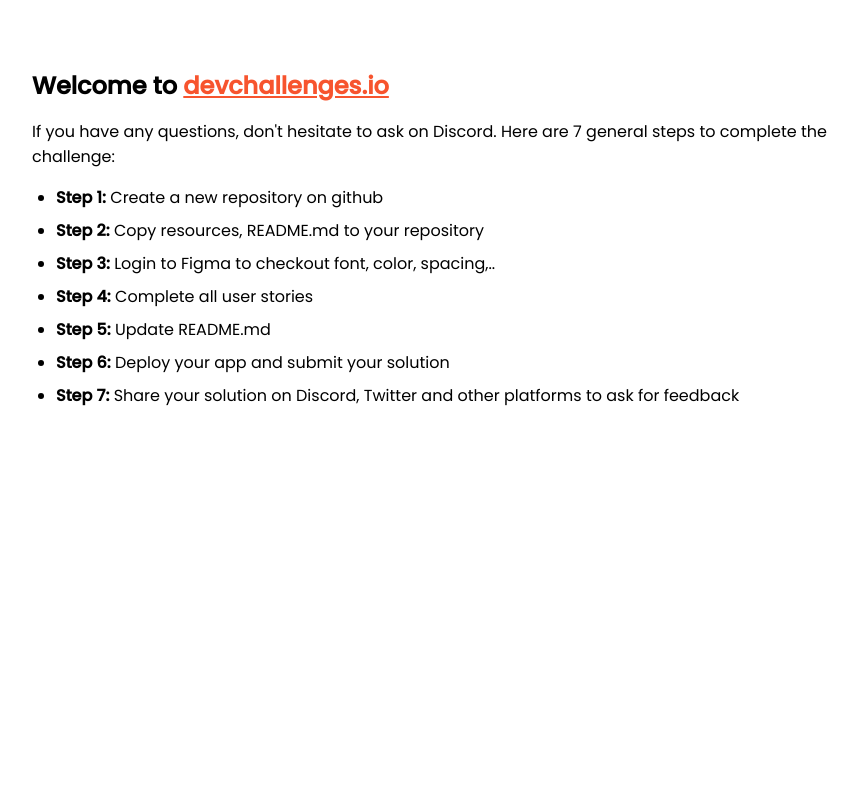
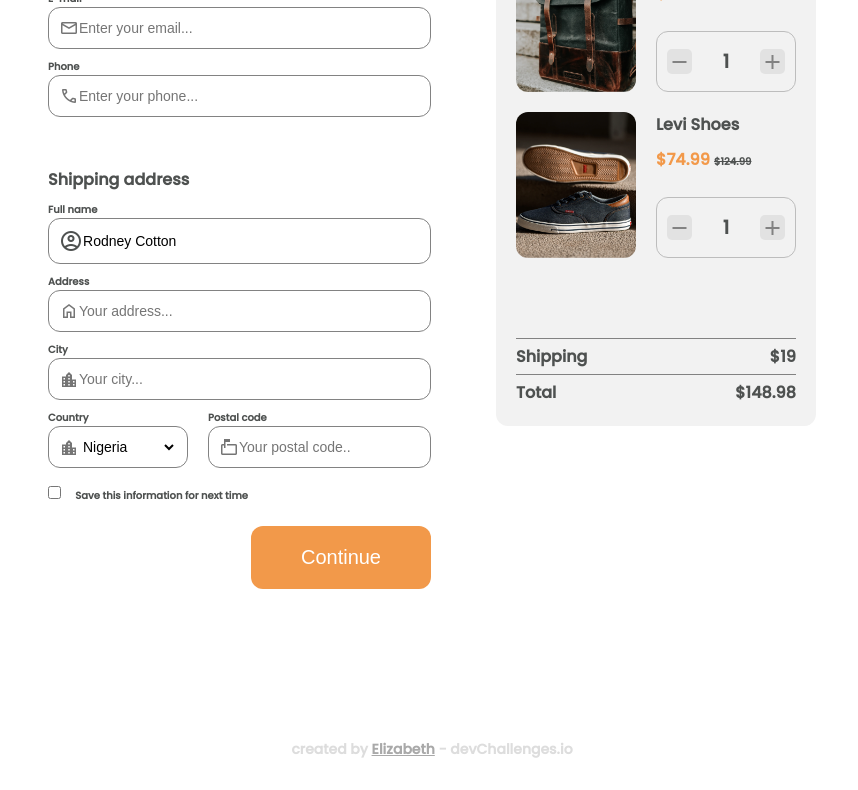
Before and after one commit to elizase405/checkout-page, a plain HTML site: page index.html in a window 1280 px wide. Shown: the part 172-962 px from the top of the page, without its empty margins (208-1066 px from the left). Before the commit the page ends 800 px from the top, so only its background shows below. Drawn offline with nearby package versions, Linux system fonts and the light colour scheme.

Commit message:
feat: site completed

```diff
--- a/index.html
+++ b/index.html
@@ -1,95 +1,128 @@
 <!DOCTYPE html>
 <html lang="en">
-  <head>
-    <meta charset="utf-8" />
-    <meta
-      name="viewport"
-      content="width=device-width, initial-scale=1,
-  maximum-scale=5"
-    />
-
-    <link rel="icon" href="devchallenges.png" />
-
-    <link
-      rel="shortcut icon"
-      type="image/x-icon"
-      href="https://devchallenges.io/"
-    />
-
-    <link
-      href="https://fonts.googleapis.com/css2?family=Poppins:wght@400;500&display=swap"
-      rel="stylesheet"
-    />
-
-    <title>Devchallenges</title>
-
-    <style>
-      body {
-        font-family: "Poppins", sans-serif;
-      }
-
-      ul {
-        padding-left: 24px;
-      }
-
-      li {
-        margin-bottom: 8px;
-      }
-
-      .welcome {
-        max-width: 800px;
-        margin: 0 auto;
-      }
-
-      .welcome-text {
-        margin-top: 30vh;
-        font-weight: 500;
-      }
-
-      .welcome-text p {
-        font-size: 1rem;
-        font-weight: 400;
-      }
-
-      .welcome-text h1 {
-        font-size: 1.5rem;
-      }
-
-      .welcome-text a {
-        color: #f7542e;
-      }
-    </style>
+    <head>
+        <meta charset="utf-8" />
+        <meta name="viewport" content="width=device-width, initial-scale=1, maximum-scale=5" />
+        <link rel="stylesheet" href="./style.css" />
+        <link href="https://fonts.googleapis.com/css2?family=Poppins:wght@400;500&display=swap" rel="stylesheet" />
+        <link rel="stylesheet" href="https://fonts.googleapis.com/css2?family=Material+Symbols+Outlined:opsz,wght,FILL,GRAD@24,400,0,0" />
+    <title>Checkout Page</title>
   </head>
   <body>
-    <div class="welcome">
-      <div class="welcome-text">
-        <h1>
-          Welcome to
-          <a href="https://devchallenges.io/" target="_blank"
-            >devchallenges.io</a
-          >
-        </h1>
-
-        <p>
-          If you have any questions, don't hesitate to ask on Discord. Here are
-          7 general steps to complete the challenge:
-        </p>
-      </div>
-
-      <ul>
-        <li><b>Step 1:</b> Create a new repository on github</li>
-        <li><b>Step 2:</b> Copy resources, README.md to your repository</li>
-        <li>
-          <b>Step 3:</b> Login to Figma to checkout font, color, spacing,..
-        </li>
-        <li><b>Step 4:</b> Complete all user stories</li>
-        <li><b>Step 5:</b> Update README.md</li>
-        <li><b>Step 6:</b> Deploy your app and submit your solution</li>
-        <li>
-          <b>Step 7:</b> Share your solution on Discord, Twitter and other
-          platforms to ask for feedback
-        </li>
-      </ul>
-    </div>
+      <header>
+          <h1>Checkout</h1>
+      </header>
+      <main>
+          <section class="cart">
+              <div class="vintage-backbag">
+                  <img src="assets/photo1.png" alt="A vintage backbag" />
+                  <div class="cart-info">
+                      <p>Vintage Backbag</p>
+                      <p class="price">$54.99 <span>$94.99</span></p>
+                      <div class="counter">
+                          <button>
+                              <span class="material-symbols-outlined">remove</span>
+                          </button>
+                          <h3>1</h3>
+                          <button>
+                              <span class="material-symbols-outlined">add</span>
+                          </button>
+                      </div>
+                  </div>
+              </div>
+              <div class="levi-shoes">
+                  <img src="assets/photo2.png" alt="Levi Shoes" />
+                  <div class="cart-info">
+                      <p>Levi Shoes</p>
+                      <p class="price">$74.99 <span>$124.99</span></p>
+                      <div class="counter">
+                          <button>
+                              <span class="material-symbols-outlined">remove</span>
+                          </button>
+                          <h3>1</h3>
+                           <button>
+                               <span class="material-symbols-outlined">add</span>
+                           </button>
+                      </div>
+                  </div>
+              </div>
+              <div class="shipping-total">
+                  <p>Shipping</p>
+                  <p>$19</p>
+              </div>
+              <div class="shipping-total">
+                  <p>Total</p>
+                  <p>$148.98</p>
+              </div>
+          </section>
+          <section>
+              <section class="contact-info">
+              <p>Contact information</p>
+              <form>
+                  <label for="email">E-mail</label>
+                  <div class="input-border">
+                      <span class="material-symbols-outlined md-dark">mail</span>
+                      <input id="email" type="text" placeholder="Enter your email..."/>
+                  </div>
+                  <label for="phone">Phone</label>
+                  <div class="input-border">
+                      <span class="material-symbols-outlined md-dark">phone</span>
+                      <input id="phone" type="number" placeholder="Enter your phone..." />
+                  </div>
+              </form>
+          </section>
+          <section class="shipping">
+              <p>Shipping address</p>
+              <form>
+                  <label for="name">Full name</label>
+                  <div class="input-border">
+                     <span class="material-symbols-outlined">account_circle</span>
+                      <input id="name" type="text" value="Rodney Cotton"/>
+                  </div>
+                  <label for="address">Address</label>
+                  <div class="input-border">
+                      <span class="material-symbols-outlined md-dark">home</span>
+                      <input id="address" type="text" placeholder="Your address..." />
+                  </div>
+                  <label for="city">City</label>
+                  <div class="input-border">
+                      <span class="material-symbols-outlined md-dark">location_city</span>
+                      <input id="city" type="text" placeholder="Your city..." />
+                  </div>
+                  <div class="country-postal_code">
+                      <div>
+                          <label for="country">Country</label>
+                          <div class="input-border country">
+                              <span class="material-symbols-outlined md-dark">location_city</span>
+                              <select id="country" name="country">
+                                  <option value="Nigeria ">Nigeria</option>
+                                  <option value="Nigeria ">South Korea</option>
+                                  <option value="Nigeria ">South Africa</option>
+                                  <option value="Nigeria ">Ghana</option>
+                                  <option value="Nigeria ">Europe</option>
+                                  <option value="Nigeria ">Others</option>
+                              </select>
+                          </div>
+                      </div>
+                      <div>
+                          <label for="postal_code">Postal code</label>
+                          <div class="input-border postal_code">
+                              <span class="material-symbols-outlined md-dark">markunread_mailbox</span>
+                              <input id="postal_code" type="text" placeholder="Your postal code.." />
+                        </div>
+                      </div>
+                  </div>
+                  <div class="checkbox">
+                      <input type="checkbox" name="save_info" id="checkbox"/>
+                      <label for="checkbox" id="checkbox_label">Save this information for next time</label>
+                  </div>
+                  <button class="submit">Continue</button>
+              </form>
+          </section>
+          </section>
+      </main>
+      <footer>
+          <p>created by <span>Elizabeth</span> - devChallenges.io</p>
+      </footer>
   </body>
 </html>
--- /dev/null
+++ b/style.css
@@ -0,0 +1,207 @@
+* {
+    padding: 0;
+    margin: 0;
+    box-sizing: border-box;
+}
+
+body {
+    margin: 30px auto;
+    width: 95%;
+    font-family: "Poppins", sans-serif;
+    font-weight: 600;
+    color: #4E5150;
+}
+
+
+/* CART */
+main section.cart {
+    margin: 20px 0;
+    padding: 20px;
+    background: #f2f2f2;
+    border-radius: 12px;
+    height: 500px;
+}
+
+img {
+    object-fit: cover;
+    width: 120px;
+    height: auto;
+    border-radius: 12px;
+}
+
+main section.cart div{
+    display: flex;
+}
+
+main section.cart div div.cart-info{
+    display: block;
+    padding-left: 20px;
+    width: 160px;
+}
+
+main section.cart div div.cart-info p.price{
+    color: #f2994a;
+    margin: 10px 0 25px;
+}
+
+main section.cart div div.cart-info p span{
+    color: #4E5150;
+    font-size: 10px;
+    text-decoration: line-through;
+}
+
+main section.cart div div.cart-info div.counter{
+    display: flex;
+    justify-content: space-between;
+    border: 1px solid #BDBDBD;
+    padding: 15px 10px;
+    border-radius: 12px;
+    align-items: center;
+}
+
+main section.cart div div.cart-info div.counter button {
+    width: 25px;
+    height: 25px;
+    font-size: 25px;
+    color: #828282;
+    border-radius: 5px;
+    border: none;
+    line-height: 10px;
+    background: #e2e2e2;
+    cursor: pointer;
+}
+
+main section.cart div.vintage-backbag{
+    margin-bottom: 20px;
+}
+
+main section.cart div.levi-shoes{
+    margin-bottom: 80px;
+}
+
+main section.cart div.shipping-total{
+    border-top: 1px solid #828282;
+    padding: 5px 0;
+    justify-content: space-between;
+}
+
+/* CONTACT AND SHIPPING ADDRESS */
+main section.contact-info {
+    padding: 50px 0;
+}
+
+main section form label{
+    display: block;
+    font-size: 10px;
+    padding-top: 10px;
+}
+
+div.input-border{
+    border: 1px solid #828282;
+    padding: 10px;
+    border-radius: 12px;
+    display: flex;
+}
+
+span.material-symbols-outlined.md-dark {
+    color: rgba(0, 0, 0, 0.54);
+    font-size: 20px;
+}
+
+main section form div input, select{
+    border: none;
+    font-size: 14px;
+    outline: none;
+    background: none;
+}
+
+div.country-postal_code {
+    display: flex;
+    justify-content: space-between;
+}
+
+div.country-postal_code div {
+    display: block;
+}
+
+div.country-postal_code div div.input-border{
+    display: flex;
+}
+
+div.country {
+    margin-right: 20px;
+}
+
+div.postal_code {
+    width: 100%;
+}
+
+input#postal_code {
+    width: 100%;
+}
+
+#checkbox_label {
+    display: inline-block;
+    margin-left: 10px;
+}
+
+div.checkbox {
+    margin-top: 10px;
+}
+
+button.submit {
+    border-radius: 12px;
+    padding: 20px 50px;
+    color: #fff;
+    background: #F2994A;
+    outline: none;
+    border: none;
+    font-size: 20px;
+    margin: 20px 0 100px;
+    float: right;
+    cursor: pointer;
+}
+
+footer {
+    margin-top: 200px;
+    color: #DDDDDD;
+    text-align: center;
+    font-size: 14px;
+}
+
+footer span{
+    color: #A9A9A9;
+    text-decoration: underline;
+}
+
+
+@media (min-width: 640px) {
+    body {
+        width: 80%;
+    }
+    main {
+        display: flex;
+        flex-direction: row-reverse;
+        justify-content: space-between;
+    }
+    main section.cart {
+        margin-left: 30px;
+    }
+    footer {
+        margin-top: 50px;
+    }
+}
+
+@media (min-width: 1020px) {
+    body {
+        width: 60%;
+    }
+    main {
+        display: flex;
+        flex-direction: row-reverse;
+        justify-content: space-between;
+    }
+    footer {
+        margin-top: 50px;
+    }
+}
```
